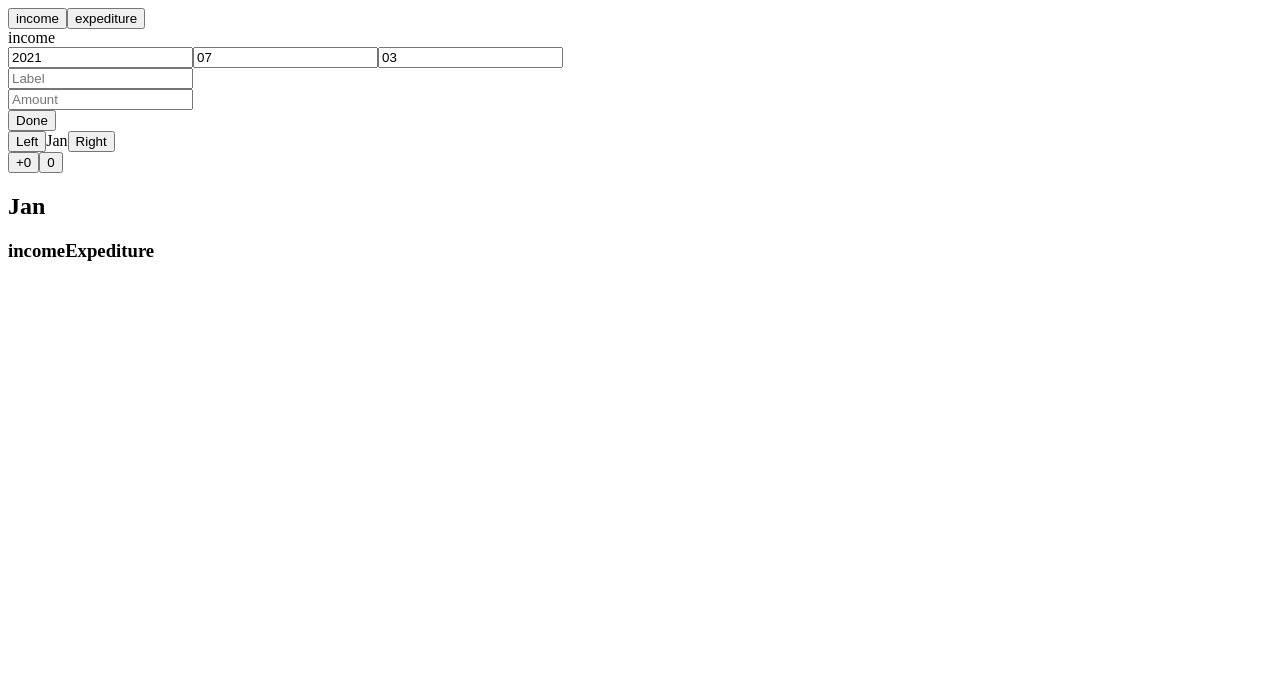
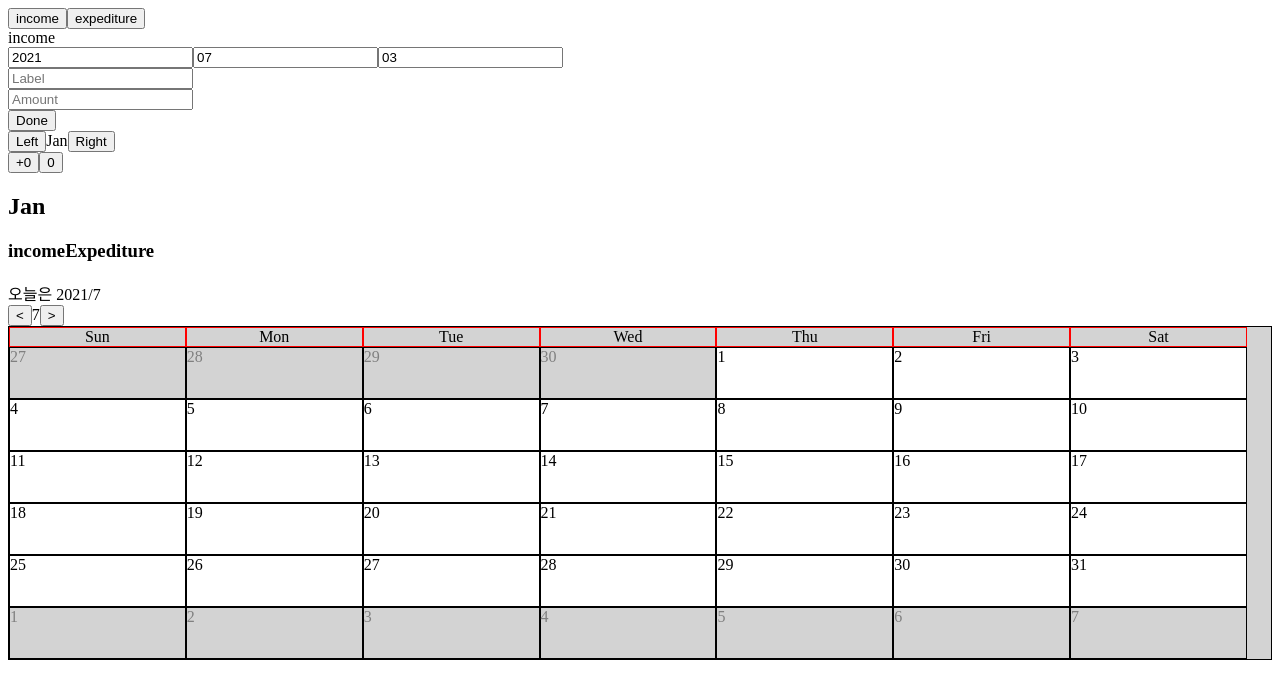
Before and after one commit to sangyun5108/BCSDproject, a React (Create React App) app: page / in a window 1280 px wide. Shown: the top 698 px of the page. Built offline with nearby package versions, Linux system fonts and the light colour scheme.

Commit message:
calender 구현
고칠점
- date 객체 redux로 넘기기

```diff
--- a/package.json
+++ b/package.json
@@ -10,8 +10,10 @@
     "react-dom": "^17.0.2",
     "react-hooks": "^1.0.1",
     "react-redux": "^7.2.4",
+    "react-router-dom": "^5.2.0",
     "react-scripts": "4.0.3",
     "redux": "^4.1.0",
+    "styled-components": "^5.3.0",
     "web-vitals": "^1.1.2"
   },
   "scripts": {
--- a/src/App.js
+++ b/src/App.js
@@ -2,13 +2,15 @@ import AddHistory from './components/addHistroy';
 import {Provider} from 'react-redux';
 import store from './redux/store';
 import MonthList from './components/monthList';
-
+import Calender from './components/Calender'
 function App() {
   return (
     <Provider store={store}>
       <AddHistory/>
       <MonthList/>
+      <Calender/>
     </Provider>
+
   );
 }
 
--- /dev/null
+++ b/src/components/Calender.js
@@ -0,0 +1,37 @@
+import React,{useState} from 'react'
+import ShowCalender from './ShowCalender'
+function ShowDate({date, setDate}){//날짜 출력
+    const month = date.getMonth()
+    const onIncrease = () =>{
+        setDate(new Date(date.getFullYear(),month + 1,date.getDate()))
+    }
+    const onDecrease = () =>{
+        setDate(new Date(date.getFullYear(),month - 1,date.getDate()))
+    }
+    return(
+        <>
+            <div>
+                오늘은 {date.getFullYear()}/{date.getMonth()+1}
+            </div>
+            <button onClick={()=>onDecrease()}>&lt;</button>{date.getMonth()+1}<button onClick={()=>onIncrease()}>&gt;</button>
+        </>
+    )
+}
+
+
+function Calender(){
+    const today = new Date()
+    const [date,setDate] = useState(today)
+    return (
+        <>
+            <ShowDate
+                date = {date}
+                setDate = {setDate}
+            />
+            <ShowCalender date = {date}/>
+        </>
+    )
+}
+
+
+export default Calender
--- /dev/null
+++ b/src/components/ShowCalender.js
@@ -0,0 +1,92 @@
+import React from 'react'
+import styled from 'styled-components'
+function BuildCalender({date}){
+    const Dates = styled.div`
+        display : inline-block;
+        background : ${day => day.IsMonth ? 'white':'lightgray'};
+        border : black 1px solid;
+        width : 13.855%;
+        height : 50px;
+        color : ${day => day.IsMonth ? 'black':'gray'}
+    `
+    const today = date
+    const startDate = new Date(today.getFullYear(), today.getMonth(), 1).getDate()
+    //해당 월 시작일
+    const startDay = new Date(today.getFullYear(), today.getMonth(), 1).getDay()
+    //해당 월 시작 요일
+    const beforeDay = new Date(today.getFullYear(), today.getMonth(), 0).getDate()
+    //전달 마지막 날
+    const afterDay = new Date(today.getFullYear(), today.getMonth() + 1, 1).getDate()
+    //다음달 시작 날
+    const endDate = new Date(today.getFullYear(), today.getMonth() + 1, 0).getDate()
+    //해당 월 마지막 날
+
+    let dateArray = []
+    let weekArray = []
+
+    for (let x = startDay-1 ;x >= 0; x--){
+        dateArray.push({
+            date : beforeDay - x,
+            IsMonth : false
+        })
+    }//해달 월 시작날까지 전달 날 채우기
+    for (let day = startDate;day <= endDate; day++){
+        dateArray.push({
+            date : day,
+            Income : 0,
+            OutCome : 0,
+            IsMonth : true
+        })
+    }//해당 월 날짜 채우기
+    for (let y = 0;y<=endDate + 7;y += 7){
+        weekArray.push(dateArray.slice(y,y+7))
+    }//일주일로 나누기
+    let nextMonthday = afterDay
+    while(weekArray[weekArray.length - 2].length !== 7){
+        weekArray[weekArray.length - 2].push({
+            date : nextMonthday,
+            IsMonth : false
+        })
+        nextMonthday++
+    }//5째주 마저 채우기
+    while(weekArray[weekArray.length - 1].length !== 7){
+        weekArray[weekArray.length - 1].push({
+            date : nextMonthday,
+            IsMonth : false
+        })
+        nextMonthday++
+    }//6째주 마저 채우기
+
+    return (
+        <div>
+            {weekArray.map((week,index) =>
+            <div>
+                {week.map((day,index) =>
+                    <Dates IsMonth = {day.IsMonth}>{day.date}</Dates>)}
+            </div>)}
+        </div>
+    )
+}
+function ShowCalender({date}){
+    const Container = styled.div`
+        background : lightgray;
+        border : black 1px solid;
+    `
+    const DOW = styled.div`
+        background : lightgray;
+        display : inline-block;
+        border : red 1px solid;
+        width : 13.855%;
+        text-align : center;
+
+    `
+    const dayArray = ['Sun','Mon','Tue','Wed','Thu','Fri','Sat']
+    return (
+        <Container>
+            {dayArray.map((day,index) => <DOW>{day}</DOW>)}
+            <BuildCalender date = {date}/>
+        </Container>
+    )
+}
+
+export default ShowCalender
```
Also changed, not shown: 1 other file (tests, documents, lock files or other folders).
